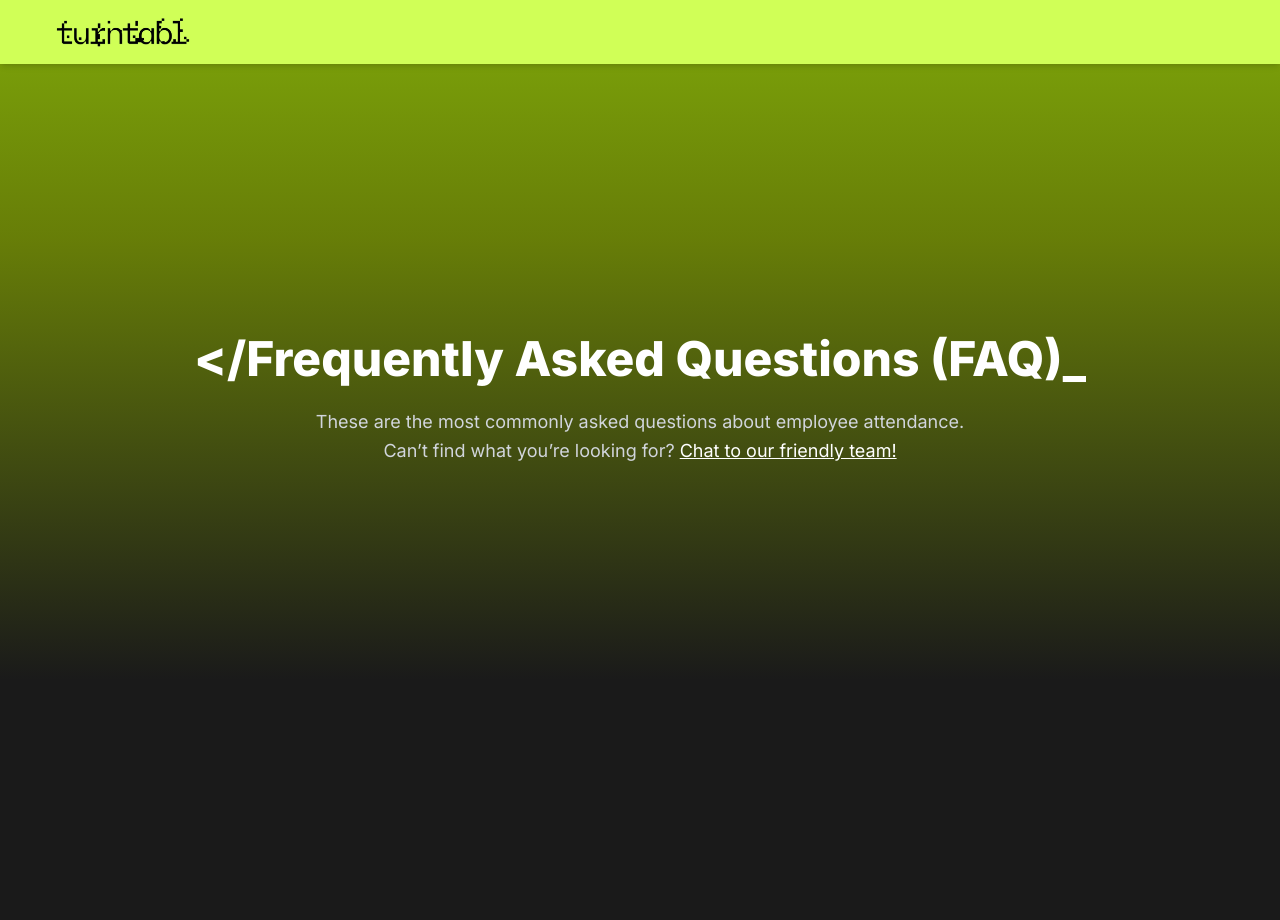
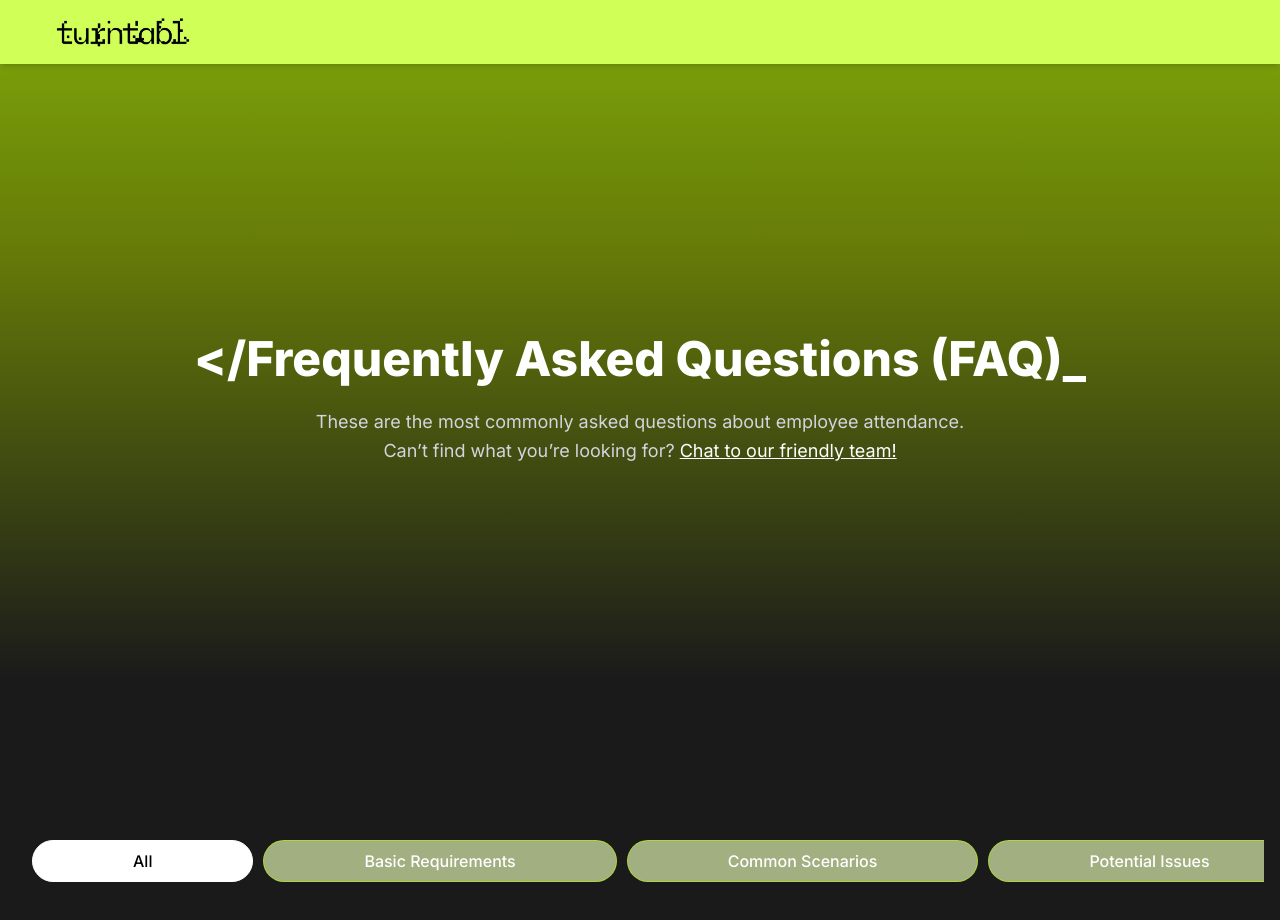
Before and after one commit to marzafiee/nextjs-employee-faq, a Next.js app: page / in a window 1280 px wide. Before the commit the page ends 800 px from the top, so only its background shows below. Built offline with nearby package versions, Linux system fonts and the light colour scheme.

Commit message:
made FilterSlider show in the FAQ page

```diff
--- a/components/FAQ Home/FAQ.tsx
+++ b/components/FAQ Home/FAQ.tsx
@@ -1,11 +1,15 @@
 // here, we have all the FAQ page components like the Hero section, the grid section, etc
 import React from 'react';
 import Hero from "./Hero/Hero";
+import FilterSlider from './Filter Slider/FilterSlider';
 
 const FAQ = () => {
   return (
     <div className="overflow-hidden">
       <Hero />
+      <div className='px-4 py-6'>
+        <FilterSlider />
+      </div>
     </div>
   );
 };
```
